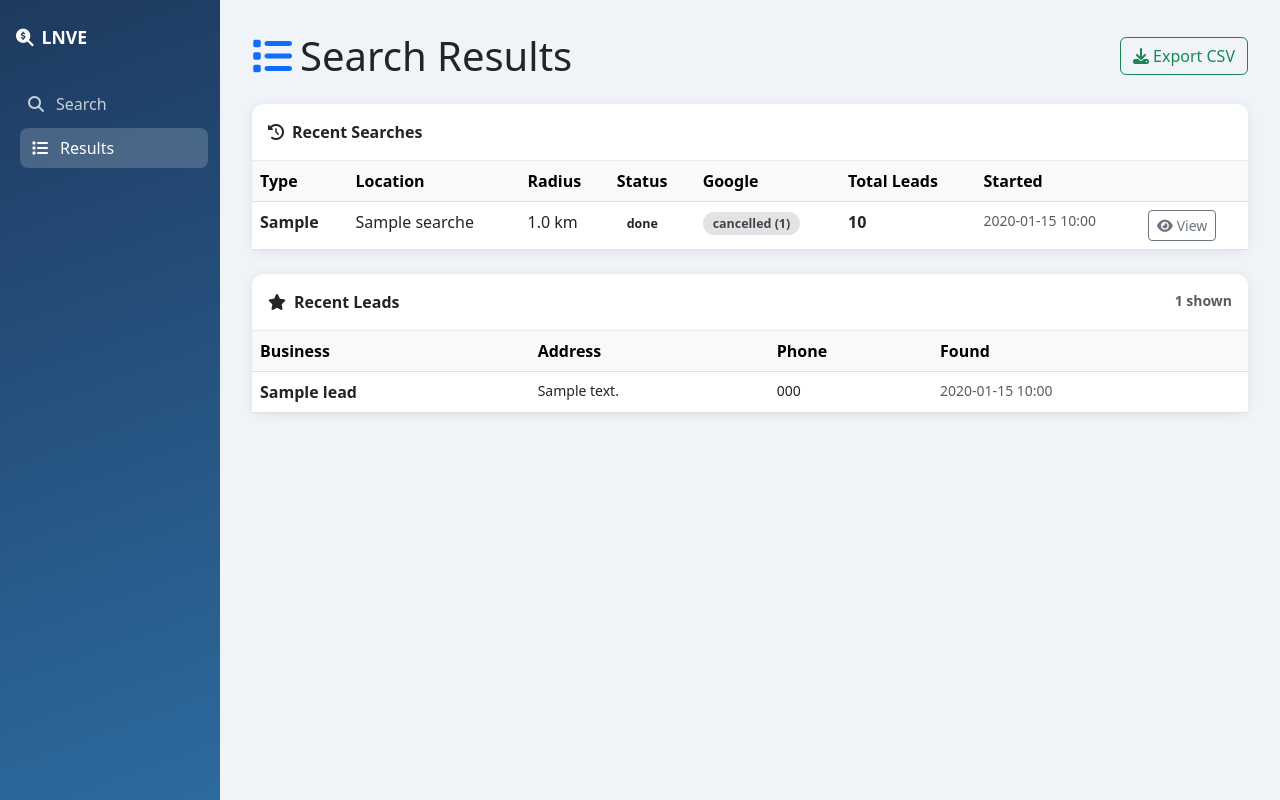
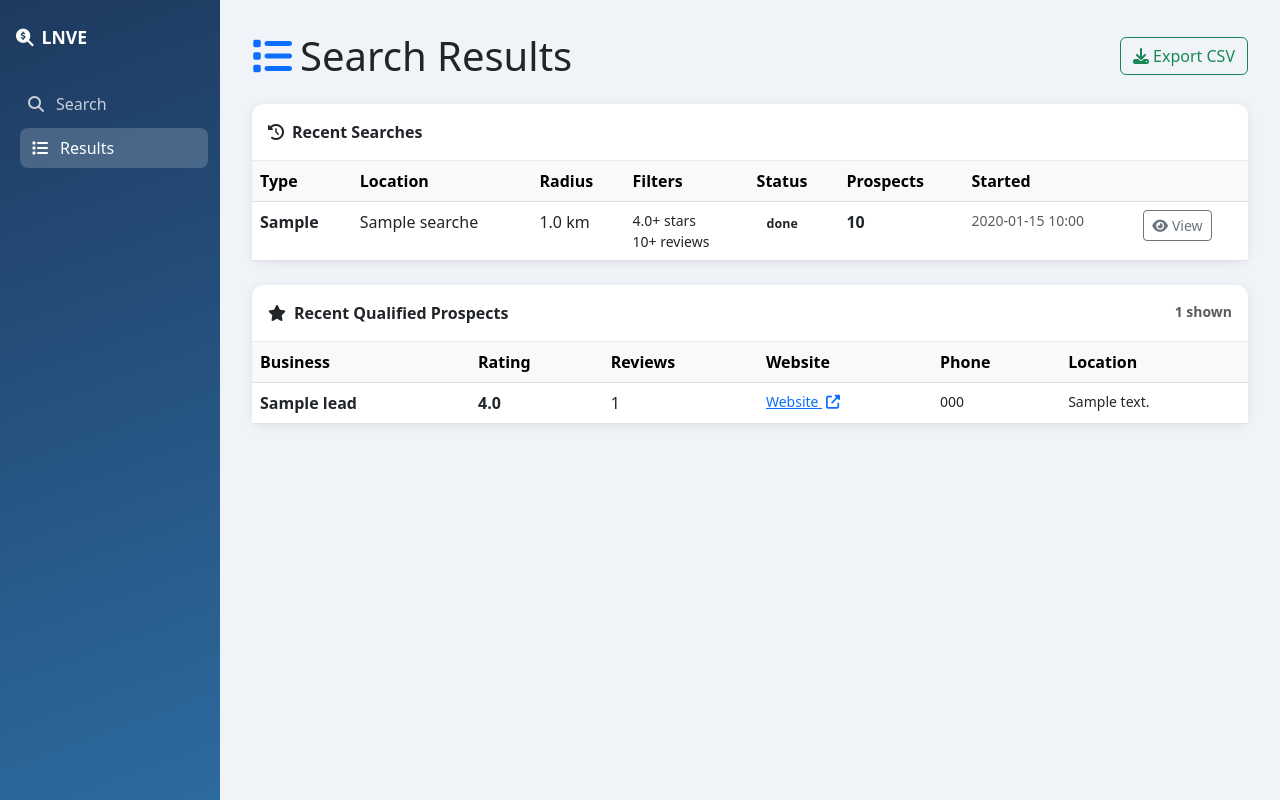
Before and after one commit to jenozu/LNVE, a Flask app: page /results in a window 1280 px wide. Run offline with Flask 3, Linux system fonts and the light colour scheme; tables that the repository leaves empty hold one stand-in row (values such as "Sample post"); parts of the project's set-up code (start-up, migrations or seed data) failed here and were passed over; some libraries are stand-ins or nearby versions.

Commit message:
Phase 2: show qualification data in results

```diff
--- a/web/templates/results.html
+++ b/web/templates/results.html
@@ -21,9 +21,9 @@
                         <th>Type</th>
                         <th>Location</th>
                         <th>Radius</th>
+                        <th>Filters</th>
                         <th>Status</th>
-                        <th>Google</th>
-                        <th>Total Leads</th>
+                        <th>Prospects</th>
                         <th>Started</th>
                         <th></th>
                     </tr>
@@ -34,14 +34,12 @@
                     <td><strong>{{ s.search_type }}</strong></td>
                     <td>{{ s.location_name }}</td>
                     <td>{{ s.radius_km }} km</td>
+                    <td class="small">
+                        {{ '%.1f'|format(s.min_rating or 0) }}+ stars<br>
+                        {{ s.min_reviews or 0 }}+ reviews
+                    </td>
                     <td>
                         <span class="status-badge status-{{ s.status }}">{{ s.status }}</span>
-                    </td>
-                    <td>
-                        <span class="status-badge status-{{ s.gmaps_status }}">
-                            {{ s.gmaps_status }}
-                            {% if s.gmaps_leads %} ({{ s.gmaps_leads }}){% endif %}
-                        </span>
                     </td>
                     <td><strong>{{ s.total_leads }}</strong></td>
                     <td class="text-muted small">{{ (s.created_at or '')[:16] }}</td>
@@ -76,7 +74,7 @@
 
 <div class="card">
     <div class="card-header py-3 d-flex justify-content-between">
-        <span><i class="fas fa-star me-2"></i>Recent Leads</span>
+        <span><i class="fas fa-star me-2"></i>Recent Qualified Prospects</span>
         <span class="text-muted small">{{ leads|length }} shown</span>
     </div>
     <div class="card-body p-0">
@@ -85,21 +83,41 @@
                 <thead class="table-light">
                     <tr>
                         <th>Business</th>
-                        <th>Address</th>
+                        <th>Rating</th>
+                        <th>Reviews</th>
+                        <th>Website</th>
                         <th>Phone</th>
-                        <th>Found</th>
+                        <th>Location</th>
                     </tr>
                 </thead>
                 <tbody>
                 {% for l in leads %}
                 <tr>
                     <td><strong>{{ l.business_name }}</strong></td>
+                    <td>
+                        {% if l.rating is not none %}
+                            <strong>{{ '%.1f'|format(l.rating) }}</strong>
+                        {% else %}—{% endif %}
+                    </td>
+                    <td>{{ l.review_count or 0 }}</td>
+                    <td class="small">
+                        {% if l.website_url %}
+                            <a href="{{ l.website_url }}" target="_blank" rel="noopener">
+                                Website <i class="fas fa-external-link-alt ms-1"></i>
+                            </a>
+                        {% else %}
+                            <span class="badge bg-success">No website</span>
+                        {% endif %}
+                    </td>
+                    <td class="small">{{ l.phone_number or '—' }}</td>
                     <td class="small">{{ l.address or '—' }}</td>
-                    <td class="small">{{ l.phone_number or '—' }}</td>
-                    <td class="text-muted small">{{ (l.created_at or '')[:16] }}</td>
                 </tr>
                 {% else %}
-                <tr><td colspan="4" class="text-center text-muted py-4">No leads yet.</td></tr>
+                <tr>
+                    <td colspan="6" class="text-center text-muted py-4">
+                        No qualified prospects yet.
+                    </td>
+                </tr>
                 {% endfor %}
                 </tbody>
             </table>
```
